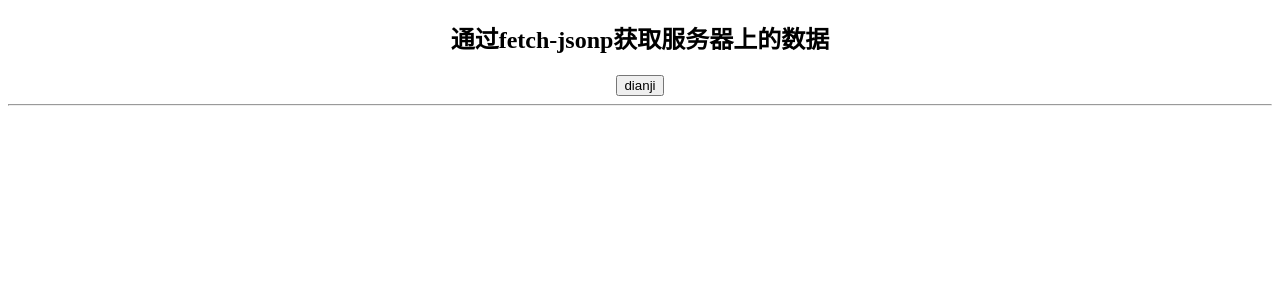
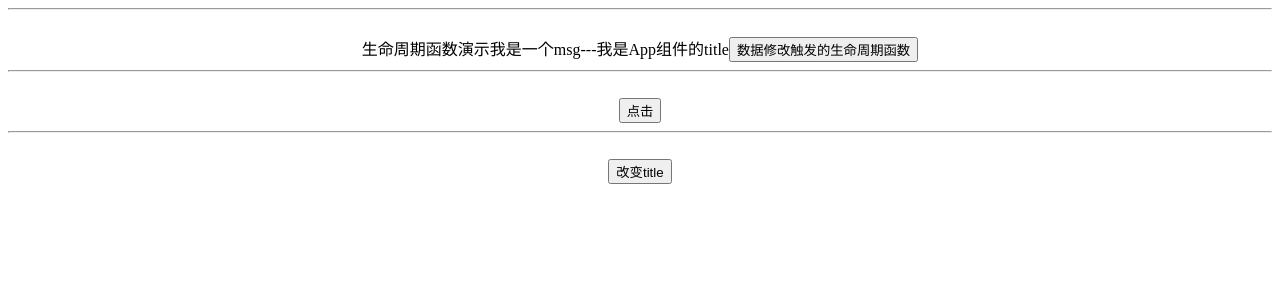
Before and after one commit to pjhuc/reactdemo_01, a React (Create React App) app: page / in a window 1280 px wide. Shown: the top 300 px of the page. Built offline with nearby package versions, Linux system fonts and the light colour scheme.

Commit message:
生命周期函数

```diff
--- a/src/App.js
+++ b/src/App.js
@@ -6,19 +6,52 @@ import ListD from './components/List';
 import ToDoList from './components/ToDoList';
 import ReactForm from './components/ReactForm';
 import Header from './components/Header';
+import Lifecycle from './components/Lifecycle';
+import { Component } from 'react';
 
-function App() {
+export default class App extends Component {
+
+  constructor(props) {
+    super(props);
+    this.state = {
+      flag: true,
+      title: '我是App组件的title'
+    }
+  }
+  setFlag = () => {
+    this.setState({
+      flag: !this.state.flag
+
+    })
+  }
+  setTitle = () => {
+    this.setState({
+      title: '我是App组件改变后的title值'
+
+    })
+  }
+  render() {
     return (
       <div className="App">
         {/* 你好 react 组件 */}
-      <Home/>
+        {/* <Home/> */}
         {/* <News /> */}
         {/* <ListD/> */}
         {/* <ToDoList/> */}
         {/* <ReactForm/> */}
         {/* <Header/> */}
+        <hr />
+        <br />
+        {
+          this.state.flag ? <Lifecycle title={this.state.title} /> : ""
+        }
+        <hr />
+        <br />
+        <button onClick={this.setFlag}>点击</button>
+        <hr />
+        <br />
+        <button onClick={this.setTitle}>改变title</button>
       </div>
     );
   }
-
-export default App;
+}
--- /dev/null
+++ b/src/components/Lifecycle.js
@@ -0,0 +1,72 @@
+import React, { Component } from 'react';
+
+/*
+https://reactjs.org/docs/react-component.html
+React生命周期函数：
+    组件加载之前，组件加载完成，以及组件更新数据，组件销毁。
+    触发的一系列的方法 ，这就是组件的生命周期函数
+组件加载的时候触发的函数：
+    constructor 、componentWillMount、 render 、componentDidMount
+组件数据更新的时候触发的生命周期函数：
+    shouldComponentUpdate、componentWillUpdate、render、componentDidUpdate
+你在父组件里面改变props传值的时候触发的：
+    componentWillReceiveProps
+组件销毁的时候触发的：
+    componentWillUnmount
+必须记住的生命周期函数：
+    *加载的时候：componentWillMount、 render 、componentDidMount（dom操作）
+    更新的时候：componentWillUpdate、render、componentDidUpdate
+    *销毁的时候： componentWillUnmount
+*/
+export default class Lifecycle extends Component {
+    constructor(props) {
+        console.log('01构造函数');
+        super(props);
+        this.state = {
+            msg: '我是一个msg'
+        }
+    }
+    componentWillMount() {
+        console.log('02组件将要加载');
+    }
+    componentDidMount() {
+        console.log('04组件将要挂载')
+    }
+    // 是否要更新数据，如果返回true，则调用 componentWillUpdate ；待数据更新完成之后，调用 componentDidUpdate 方法
+    shouldComponentUpdate(nextProps, nextState) {
+        console.log('01是否要更新数据 shouldComponentUpdate');
+        console.log("nextProps", nextProps);
+        console.log("nextState", nextState);
+        return true;
+    }
+    // 将要更新数据的时候触发
+    componentWillUpdate() {
+        console.log('01组件将要更新 componentWillUpdate')
+    }
+    // 组件更新完成
+    componentDidUpdate() {
+        console.log('04组件数据更新完成 componentDidUpdate');
+    }
+    // 在父组件里面改变props传值的时候触发的
+    componentWillReceiveProps() {
+        console.log('父子组件传值，父组件里面改变了props的值触发的方法');
+    }
+    setMsg = () => {
+        this.setState({
+            msg: '我是修改后的msg数据'
+        })
+    }
+    // 组件销毁时触发的方法
+    componentWillUnmount() {
+        console.log("05组件销毁时执行的方法！");
+    }
+    render() {
+        console.log('03数据渲染render');
+        return (
+            <div>
+                生命周期函数演示{this.state.msg}---{this.props.title}
+                <button onClick={this.setMsg}>数据修改触发的生命周期函数</button>
+            </div>
+        )
+    }
+}
```
Lines whose indentation alone changed are shown as unchanged.
